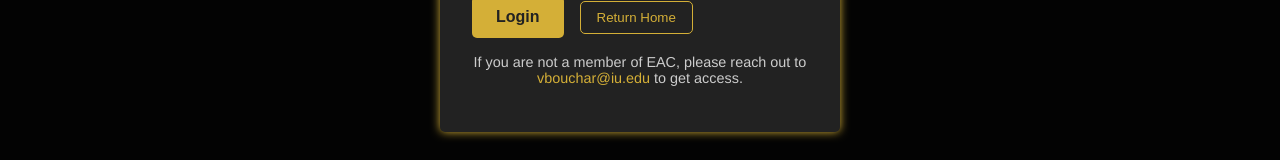
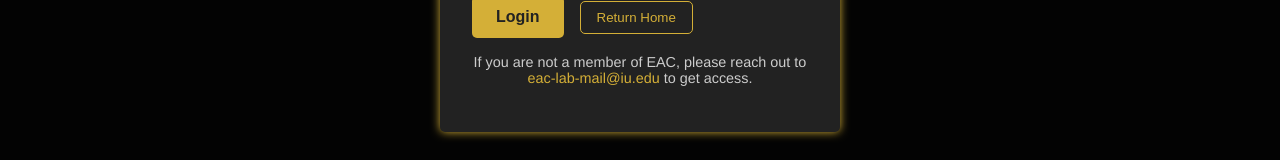
Before and after one commit to RajayR2000/film-database-frontend, a React (Create React App) app: page /movie/1 in a window 1280 px wide. Shown: the part 483-643 px from the top of the page. Built offline with nearby package versions, Linux system fonts and the light colour scheme.

Commit message:
lab mail change

```diff
--- a/src/components/LoginModal.tsx
+++ b/src/components/LoginModal.tsx
@@ -58,7 +58,7 @@ const LoginModal: React.FC<LoginModalProps> = ({ onLoginSuccess, onReturnHome })
         <div className="additional-info">
           <p>
             If you are not a member of EAC, please reach out to{' '}
-            <a href="mailto:<eac-lab-mail>@iu.edu">vbouchar@iu.edu</a> to get access.
+            <a href="mailto:<eac-lab-mail>@iu.edu">eac-lab-mail@iu.edu</a> to get access.
           </p>
         </div>
       </div>
```
Also changed, not shown: 1 other file (tests, documents, lock files or other folders).
